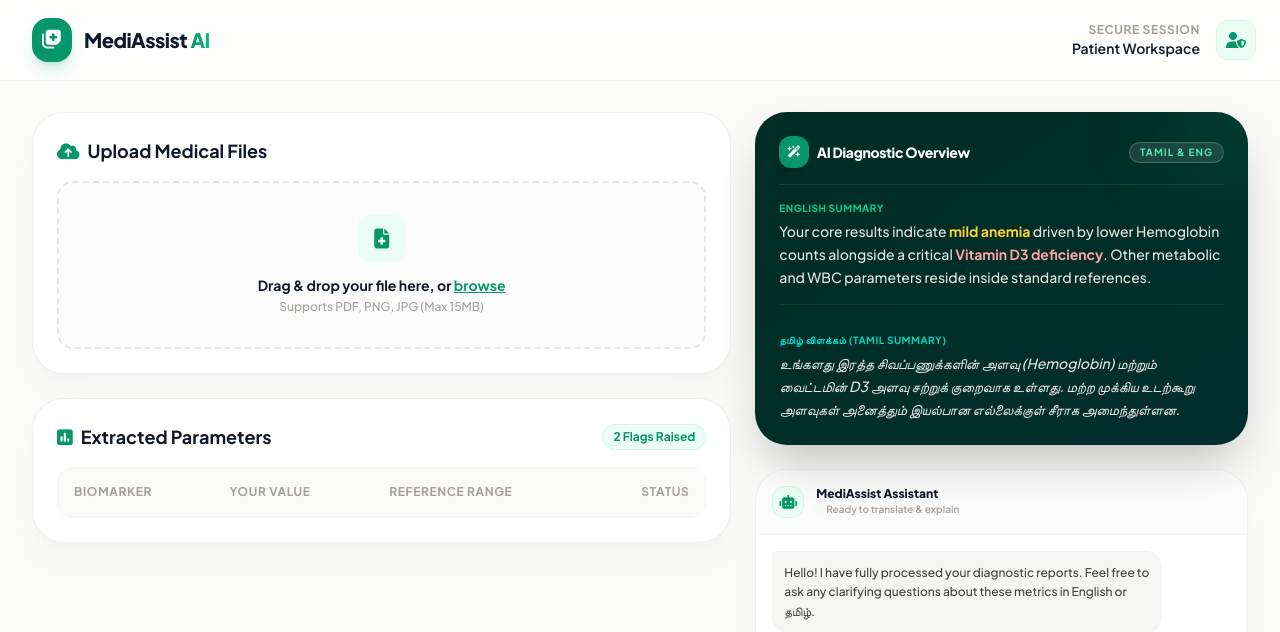
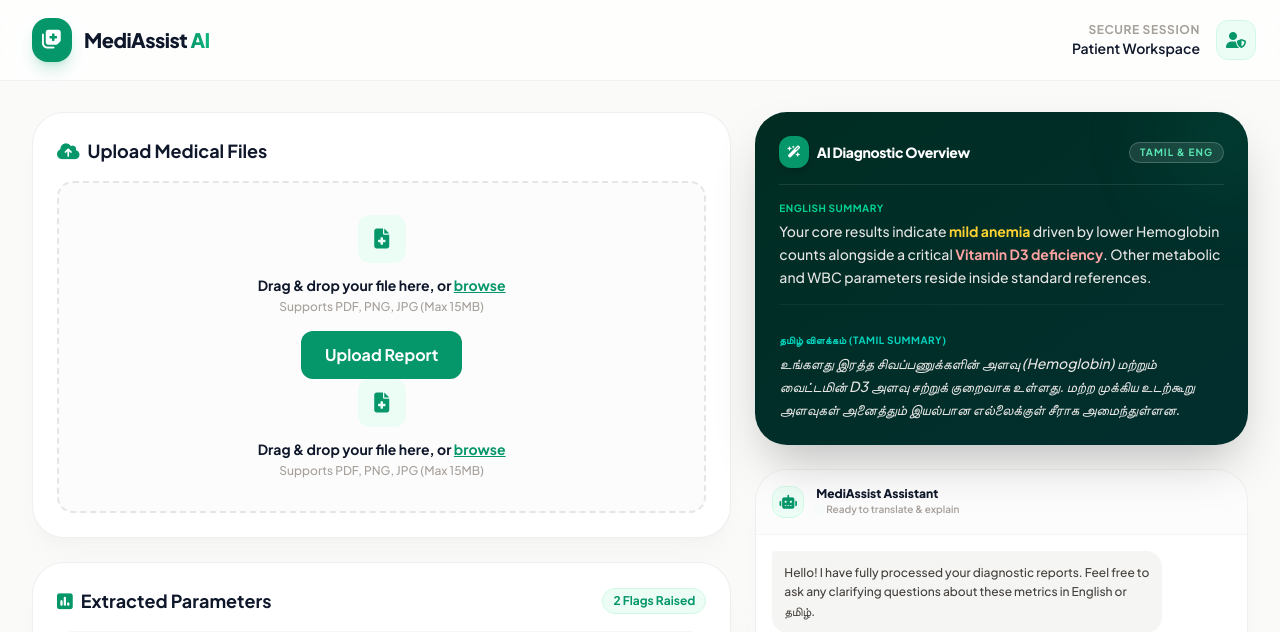
Before and after one commit to knaveen150107/MediAssist, a Flask app: page /dashboard in a window 1280 px wide. Shown: the top 632 px of the page. Run offline with Flask 3, Linux system fonts and the light colour scheme; lists and menus that the app fills with data are empty.

Commit message:
new changes

```diff
--- a/frontend/templates/dashboard.html
+++ b/frontend/templates/dashboard.html
@@ -73,7 +73,45 @@
                 </h2>
 
                 <div class="border-2 border-dashed border-stone-200 hover:border-[#059669] transition-colors rounded-2xl p-8 text-center bg-stone-50/50 cursor-pointer group">
-                    <input type="file" id="file-upload" class="hidden" accept=".pdf,.png,.jpg,.jpeg" />
+  <form action="/upload"
+      method="POST"
+      enctype="multipart/form-data">
+
+    <input
+        type="file"
+        id="file-upload"
+        name="report"
+        class="hidden"
+        accept=".pdf,.png,.jpg,.jpeg"
+        required
+    />
+
+    <label for="file-upload" class="cursor-pointer space-y-3 block">
+        <div class="w-12 h-12 bg-emerald-50 text-[#059669] rounded-xl flex items-center justify-center mx-auto text-xl transition-transform group-hover:scale-110">
+            <i class="fa-solid fa-file-medical"></i>
+        </div>
+
+        <div class="space-y-1">
+            <p class="text-sm font-bold text-[#0F172A]">
+                Drag & drop your file here, or
+                <span class="text-[#059669] underline">browse</span>
+            </p>
+
+            <p class="text-xs text-stone-400 font-medium">
+                Supports PDF, PNG, JPG (Max 15MB)
+            </p>
+        </div>
+    </label>
+
+    <div class="mt-4 text-center">
+        <button
+            type="submit"
+            class="bg-[#059669] hover:bg-[#047857] text-white font-bold px-6 py-3 rounded-xl transition-all">
+            Upload Report
+        </button>
+    </div>
+
+</form>
                     <label for="file-upload" class="cursor-pointer space-y-3 block">
                         <div class="w-12 h-12 bg-emerald-50 text-[#059669] rounded-xl flex items-center justify-center mx-auto text-xl transition-transform group-hover:scale-110">
                             <i class="fa-solid fa-file-medical"></i>
@@ -225,6 +263,15 @@
             </div>
 
         </div>
+        {% if extracted_text %}
+<div class="bg-white p-4 rounded-xl mt-4">
+    <h3 class="font-bold">OCR Output</h3>
+
+    <pre class="text-sm mt-2 whitespace-pre-wrap">
+{{ extracted_text }}
+    </pre>
+</div>
+{% endif %}
     </main>
 
     <!-- FOOTER BAR -->
```
